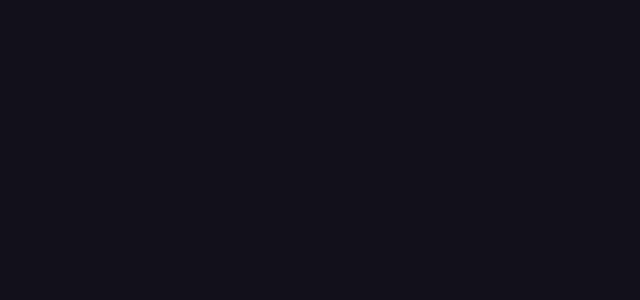
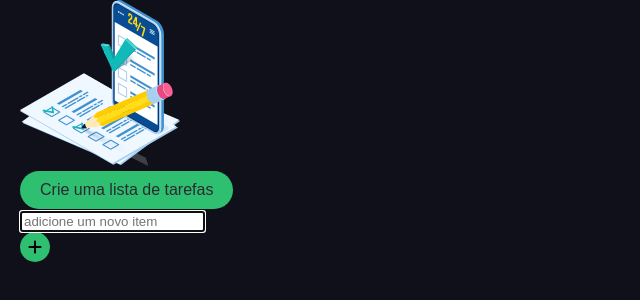
Before and after one commit to luanapaes/ListaDeTarefas, an Angular app in the folder lista-de-tarefas/: page / in a window 1280 px wide. Shown: the top 300 px of the page, without its empty margins (0-640 px from the left). Built offline with nearby package versions, Linux system fonts and the light colour scheme.

Commit message:
estilo do componente List
- estilo da classe container e dos botões.

```diff
--- a/lista-de-tarefas/src/app/app.routes.ts
+++ b/lista-de-tarefas/src/app/app.routes.ts
@@ -1,3 +1,9 @@
 import { Routes } from '@angular/router';
+import { ListComponent } from './modules/to-do-list/pages/list/list.component';
 
-export const routes: Routes = [];
+export const routes: Routes = [
+    {
+        path: '',
+        component: ListComponent
+    }
+];
--- /dev/null
+++ b/lista-de-tarefas/src/app/modules/to-do-list/pages/list/list.component.html
@@ -0,0 +1,21 @@
+<div class="container">
+    <img
+        src="assets/img/task-list-null.png"
+        alt="sua lista está vazia - imagem ilustrativa"
+        loading="eager"
+    >
+
+    <button class="btn btn-primary">Crie uma lista de tarefas</button>
+
+    <div>
+        <label class="input-label-text" for="inputValue">
+            <input
+                id="inputValue"
+                type="text"
+                placeholder="adicione um novo item"
+                autofocus
+            >
+            <button class="btn btn-primary-circle" title="Adicionar um novo item"></button>
+        </label>
+    </div>
+</div>
--- a/lista-de-tarefas/src/scss/_index.scss
+++ b/lista-de-tarefas/src/scss/_index.scss
@@ -1,2 +1,4 @@
 @import "base/index";
+@import "component/index";
+@import "layout/index";
 @import "theme/index";
--- /dev/null
+++ b/lista-de-tarefas/src/scss/component/_button.scss
@@ -0,0 +1,63 @@
+.btn {
+    display: flex;
+    justify-content: center;
+    align-items: center;
+
+    transition: .5s;
+
+    border: none;
+    cursor: pointer;
+
+    &.btn-primary,
+    &.btn-primary-circle {
+        color: var(--black-010);
+        background: var(--primary);
+
+        &:hover {
+            background: var(--primary-010);
+            color: var(--white);
+        }
+    }
+
+    &.btn-danger,
+    &.btn-danger-circle {
+        color: var(--white);
+        background: var(--red);
+
+        &:hover {
+            background: var(--red);
+            color: var(--white);
+        }
+    }
+
+    &.btn-primary,
+    &.btn-danger {
+        font-size: 16px;
+        border-radius: 50px;
+        padding: 10px 20px;
+    }
+
+    &.btn-primary-circle,
+    &.btn-danger-circle {
+        width: 30px;
+        height: 30px;
+        border-radius: 50px;
+
+        &::after {
+            top: 1px;
+            position: relative;
+        }
+    }
+
+    &.btn-primary-circle {
+        &::after {
+            content: url('../../assets/icons/add.svg');
+        }
+    }
+
+    &.btn-danger-circle {
+        &::after {
+            content: url('../../assets/icons/delete.svg');
+        }
+    }
+}
--- /dev/null
+++ b/lista-de-tarefas/src/scss/component/_index.scss
@@ -0,0 +1 @@
+@use "button";
--- /dev/null
+++ b/lista-de-tarefas/src/scss/layout/_container.scss
@@ -0,0 +1,11 @@
+.container{
+    width: 350px;
+    padding: 0 20px;
+    position: relative;
+}
+
+@media (max-width: 750px){
+    .container{
+        width: 100%;
+    }
+}
--- /dev/null
+++ b/lista-de-tarefas/src/scss/layout/_index.scss
@@ -0,0 +1 @@
+@use "container"
```
Also changed, not shown: lista-de-tarefas/src/app/modules/to-do-list/pages/list/list.component.ts (added, +12 -0 lines), lista-de-tarefas/src/app/modules/to-do-list/pages/list/list.component.scss (added).
